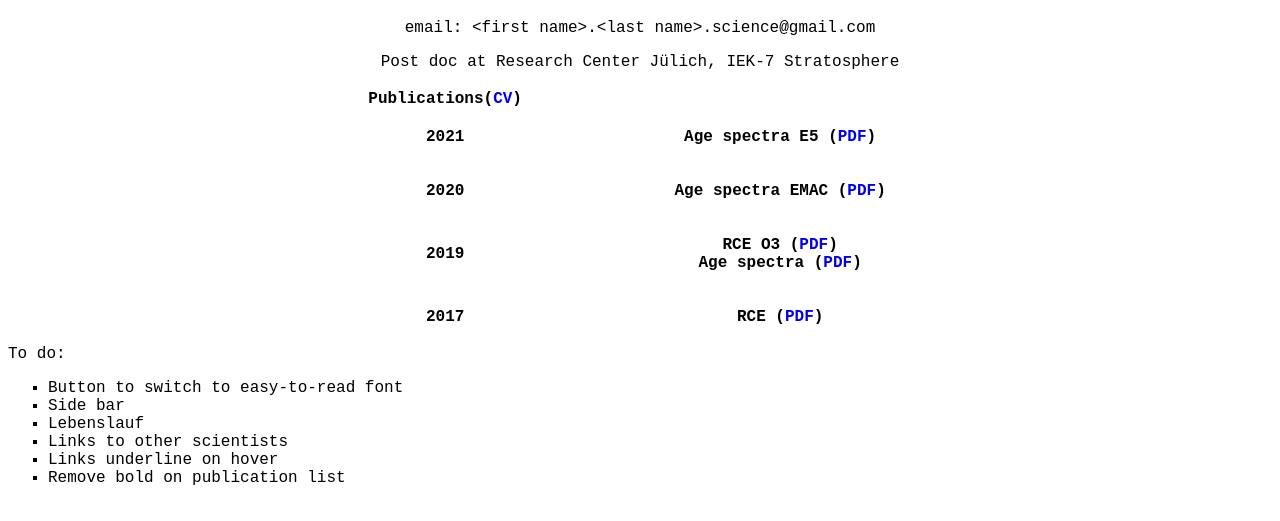
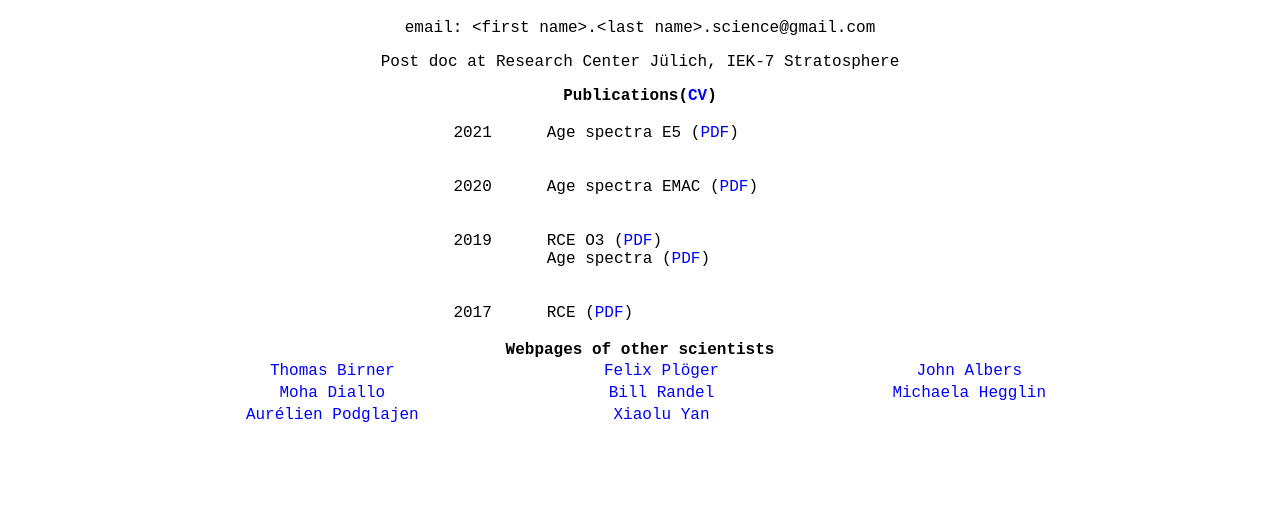
Before and after one commit to edward-charlesworth/edward-charlesworth.github.io, a plain HTML site: page index.html in a window 1280 px wide. Shown: the part 61-582 px from the top of the page. Drawn offline with Linux system fonts and the light colour scheme.

Commit message:
Format and other webpages.

```diff
--- a/index.html
+++ b/index.html
@@ -3,14 +3,34 @@
 <html>
   <head>
     <style>
-    body {background-color: white;
-          font-family:      courier new, monspace;
-          font-size:        16px
+
+    body {      background-color:   white;
+                font-family:        courier new, monspace;
+                font-size:          16px
           }
+
     .title{
-      text-align: center;
+                text-align:         center;
     }
-    a { text-decoration: none;
+
+    a:link {    text-decoration:    none;
+                color:              blue
+            }
+
+    a:hover {   color:              powderblue }
+
+    th {        vertical-align:     text-top;
+                font-weight:        normal;
+        }
+
+    #t1 th {
+                text-align:         left;
+        }
+
+    #t2 th {
+                text-align:         center;
+        }
+
     </style>
   </head>
 
@@ -26,19 +46,20 @@ Post doc at Research Center Jülich, IEK-7 Stratosphere
 </p>
 </div>
 
-<table style="width:50%; margin-left:auto; margin-right:auto;">
+  <div class="title" style="font-weight:bold">
+    Publications(<a href="resources/cv.pdf">CV</a>)
+  </div>
+
+<table style="width:30%; margin-left:auto; margin-right:auto;"
+       id="t1"
+ >
 
   <tr>
-    <th>Publications(<a href="resources/cv.pdf">CV</a>)</th>
-  </tr>
-
-  <tr>
-
     <th>2021</th>
     <th>
     <ul style="list-style-type:none">
       <li>Age spectra E5
-        (<a href="resources/papers/2021ploeger.pdf">PDF</a>)
+         (<a href="resources/papers/2021ploeger.pdf" target="_blank">PDF</a>)
       </li>
     </ul>
     </th>
@@ -87,15 +108,64 @@ Post doc at Research Center Jülich, IEK-7 Stratosphere
 
 </table>
 
+<div style='font-weight:bold;text-align:center;'>Webpages of other scientists</div>
+
+<table style="width:80%; margin-left:auto; margin-right:auto;"
+       id="t2"
+    >
+
+  <tr>
+    <th>
+        <a href="https://www.meteo.physik.uni-muenchen.de/~Thomas.Birner/"
+         target="_blank">Thomas Birner</a>
+    </th>
+    <th>
+        <a href="https://www.researchgate.net/profile/Felix-Ploeger"
+         target="_blank">Felix Plöger</a>
+    </th>
+    <th>
+        <a href="https://psl.noaa.gov/people/john.albers/"
+         target="_blank">John Albers</a>
+    </th>
+  </tr>
+
+  <tr>
+    <th>
+        <a href="https://www.researchgate.net/profile/Mohamadou-Diallo-2"
+         target="_blank">Moha Diallo</a>
+    </th>
+    <th>
+        <a href="https://acomstaff.acom.ucar.edu/randel/"
+         target="_blank">Bill Randel</a>
+    </th>
+    <th>
+        <a href="http://www.met.reading.ac.uk/~qr903932/UofR-website/home.html"
+         target="_blank">Michaela Hegglin</a>
+    </th>
+  </tr>
+
+  <tr>
+    <th>
+        <a href="https://www.lmd.jussieu.fr/Members/apodglajen"
+         target="_blank">Aurélien Podglajen</a>
+    </th>
+    <th>
+        <a href="https://www.researchgate.net/profile/Yan-Xiaolu"
+         target="_blank">Xiaolu Yan</a>
+    </th>
+  </tr>
+
+
+</table>
+
+
+<!--
 To do:
 <ul style="list-style-type:square">
   <li>Button to switch to easy-to-read font</li>
-  <li>Side bar</li>
   <li>Lebenslauf</li>
-  <li>Links to other scientists</li>
-  <li>Links underline on hover</li>
-  <li>Remove bold on publication list</li>
 </ul>
+!-->
 
 </body>
 </html>
```
